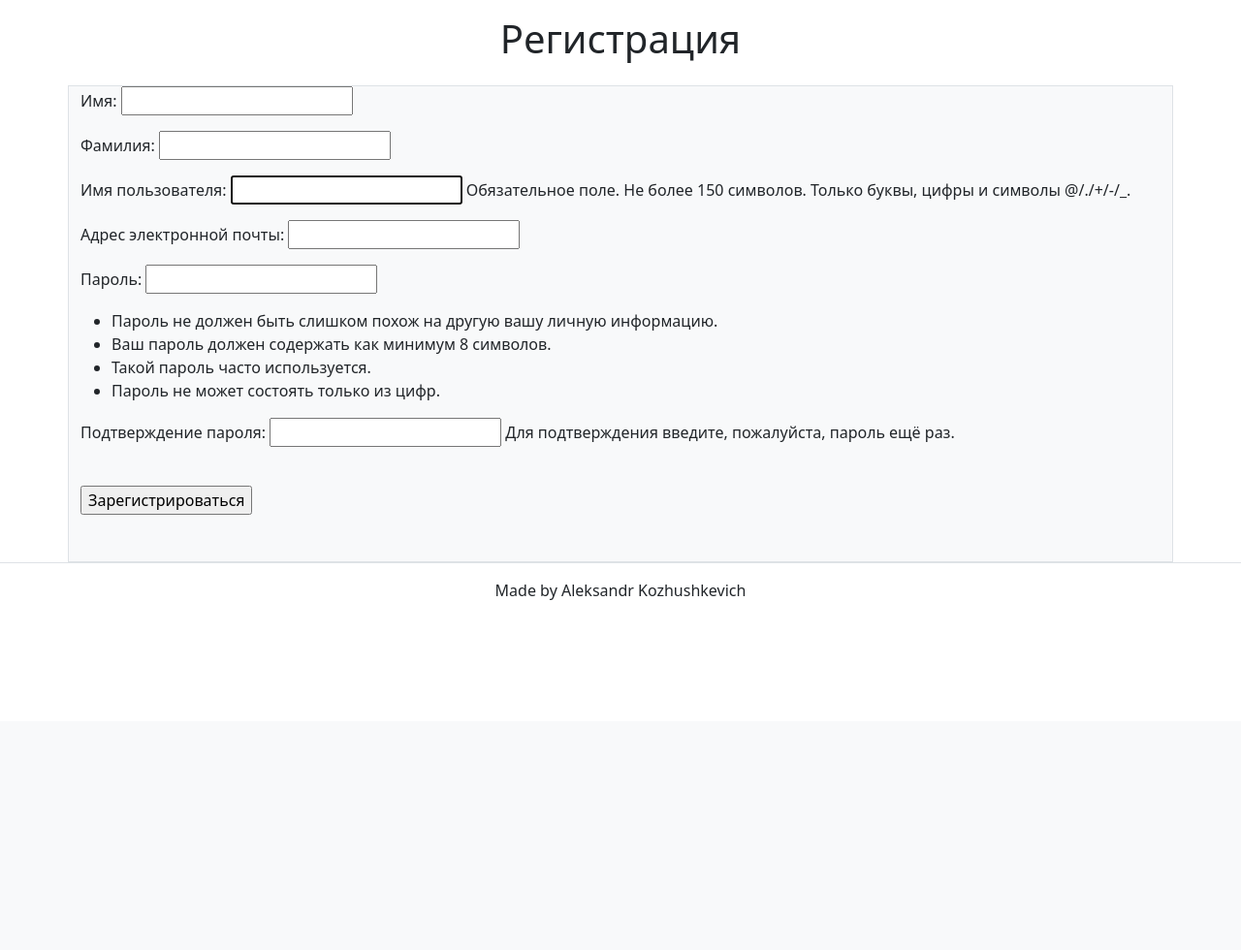
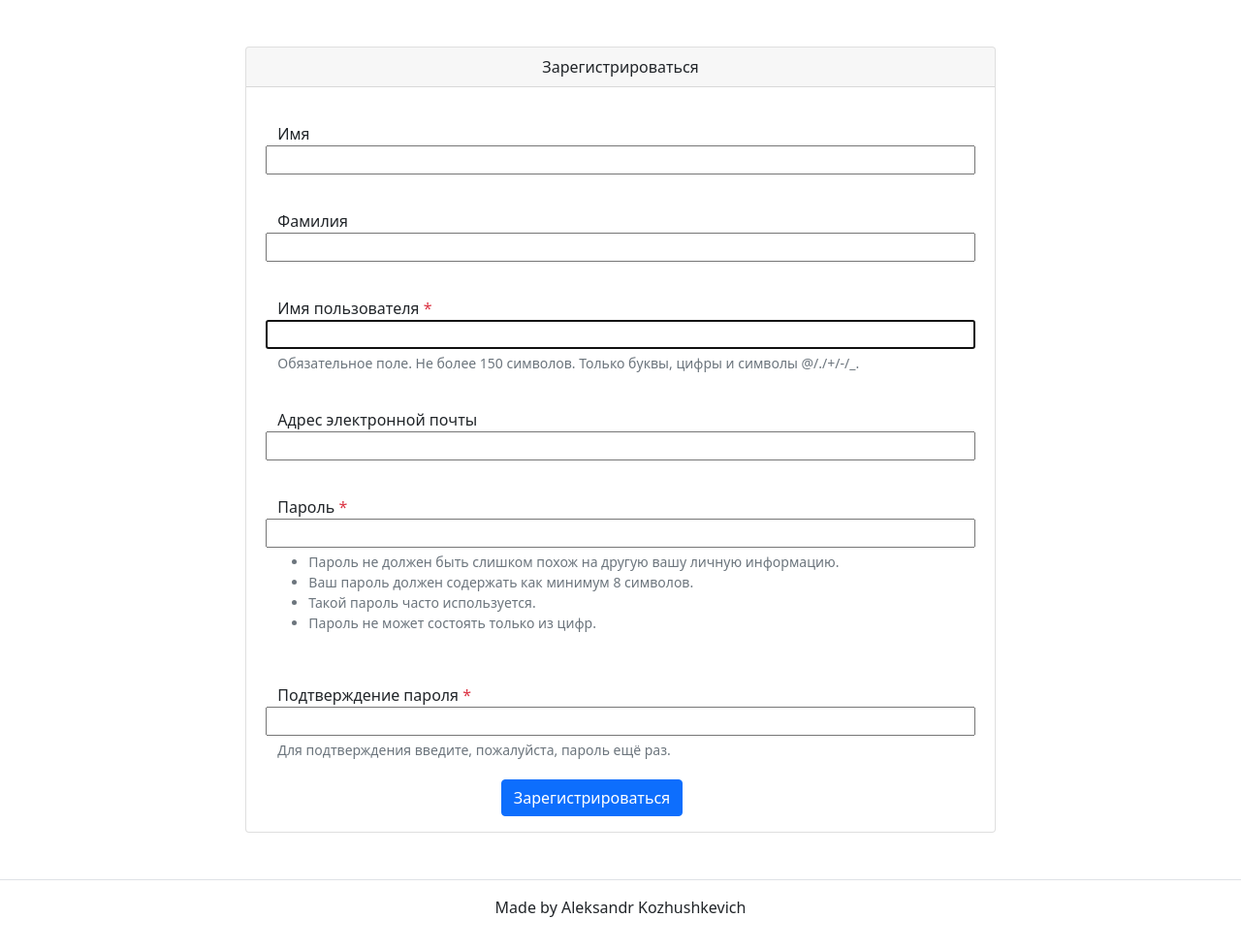
Before and after one commit to kazhuha/Crypto_project, a Django app: page /auth/signup/ in a window 1280 px wide. Shown: the part 56-1036 px from the top of the page at 97% size. Before the commit the page ends 675 px from the top, so only its background shows below. Run offline with Django 3.2, Linux system fonts and the light colour scheme.

Commit message:
Доработан шаблон регистрации пользователя

```diff
--- a/coin_tracker/templates/users/signup.html
+++ b/coin_tracker/templates/users/signup.html
@@ -1,17 +1,48 @@
 {% extends 'base.html' %}
 {% block title %}Регистрация пользователя{% endblock %}
 {% block content %}
-  <h1 class="text-center py-3">
-  Регистрация
-  </h1>
-  <div class="container border bg-light">
-  <form method="post" action="{% url 'users:signup' %}">
-    {% csrf_token %}
-    {{ form.as_p }}
-    <br>
-    <input type="submit" value="Зарегистрироваться">
-  </form>
-  <br>
-  <br>
-  <div>
+  <div class="row justify-content-center">
+    <div class="col-md-8 p-5">
+      <div class="card">
+        <div class="card-header text-center">
+          Зарегистрироваться
+        </div>
+        <div class="card-body">
+          {% if form.errors %}
+            {% for field in form %}
+              {% for error in field.errors %}
+                <div class="alert alert-danger">
+                  {{ error|escape }}
+                </div>
+              {% endfor %}
+            {% endfor %}
+          {% endif %}
+          <form method="post" action="{% url 'users:signup' %}">
+            {% csrf_token %}
+            {% for field in form %}
+              <div class="form-group row my-1 p-3">
+                <label for="{{ field.id_for_label }}">
+                  {{ field.label }}
+                  {% if field.field.required %}
+                    <span class ="required text-danger">*</span>
+                  {% endif %}
+                </label>
+                {{ field }}
+                {% if field.help_text %}
+                  <small id="{{ field.id_for_label }}-help" class="form-text text-muted">
+                    {{ field.help_text }}
+                  </small>
+                {% endif %}
+              </div>
+            {% endfor %}
+            <div class="col-md-6 offset-md-4">
+              <button type="submit" class="btn btn-primary">
+                Зарегистрироваться
+              </button>
+            </div>
+          </form>
+        </div>
+      </div>
+    </div>
+  </div>
 {% endblock %}
```
